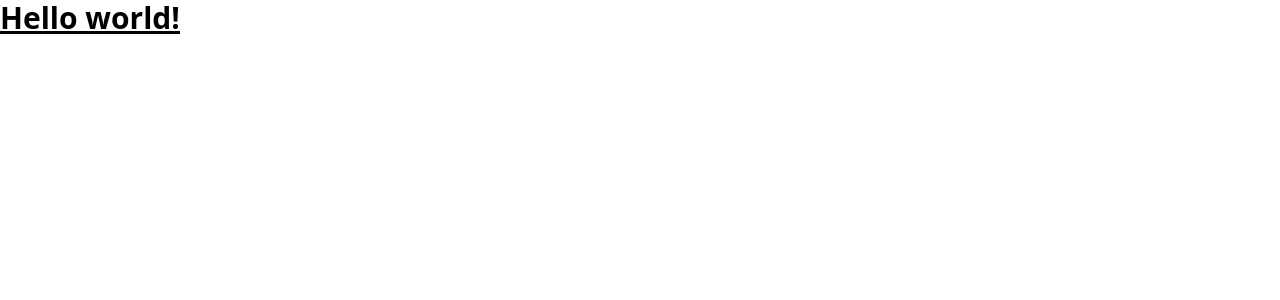
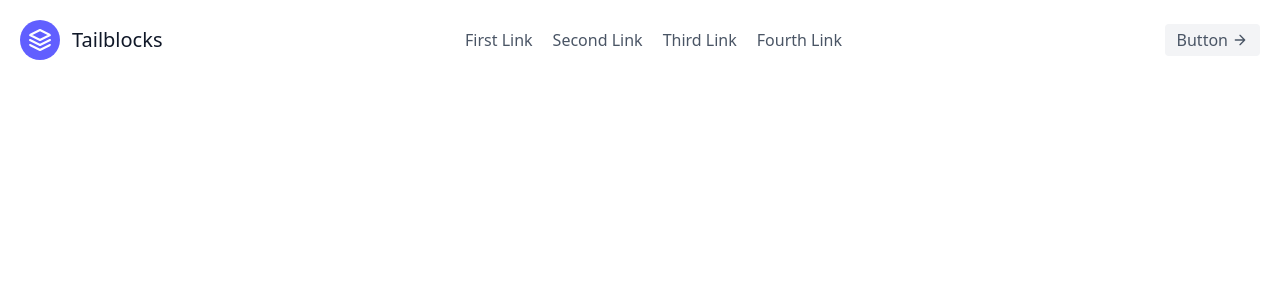
Before and after one commit to Ayomide-Philip/browser-extensions-manager-ui-main, a React app: page / in a window 1280 px wide. Shown: the top 300 px of the page. Built offline with nearby package versions, Linux system fonts and the light colour scheme; the HTML template or start-up script is replaced by a standard one.

Commit message:
Add Header component to App for improved layout

```diff
--- a/src/App.jsx
+++ b/src/App.jsx
@@ -1,5 +1,11 @@
+import Header from "./componet/header";
+
 function App() {
-  return <h1 class="text-3xl font-bold underline">Hello world!</h1>;
+  return (
+    <>
+      <Header />
+    </>
+  );
 }
 
 export default App;
```
